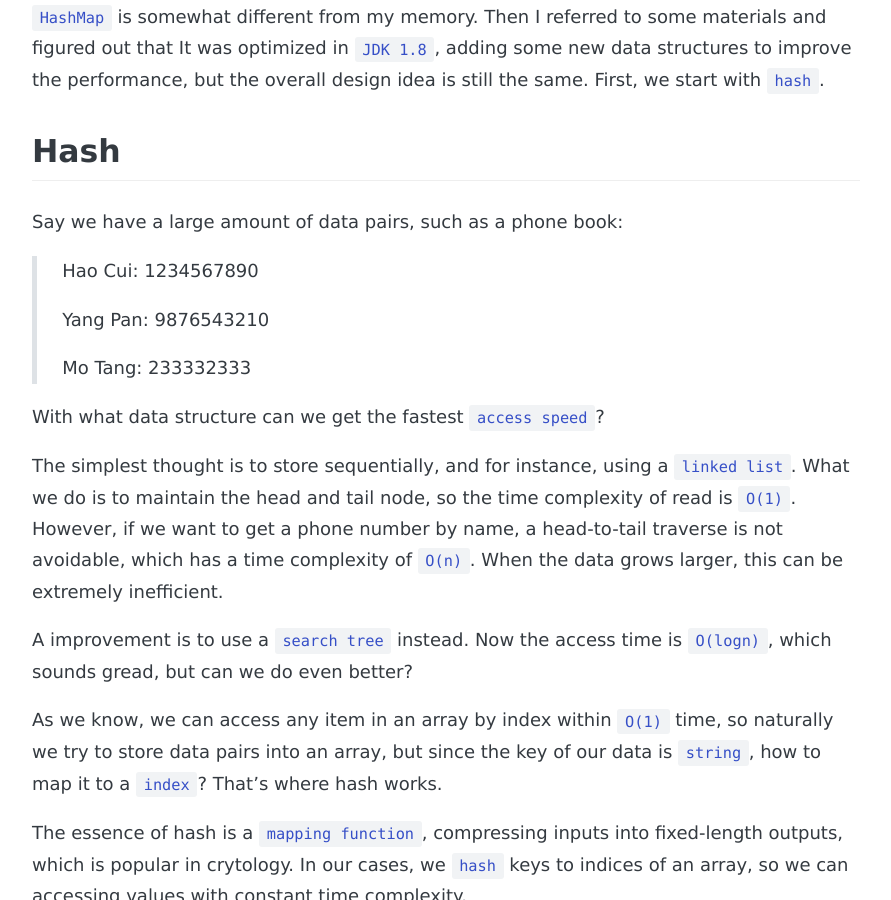
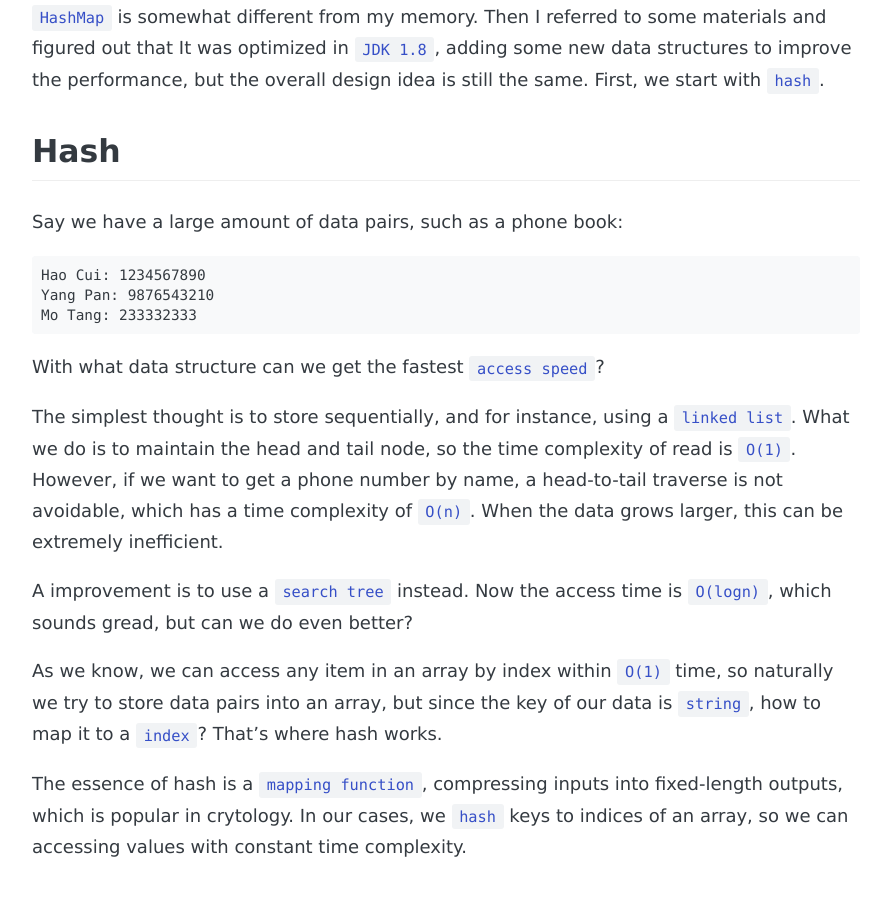
Before and after one commit to CuiH/Blog, a Jekyll site: the page built from _posts/2017-08-16-HashMap in Java 8.md, in a window 1280 px wide and 900 px high, scrolled down 387 px. Shown: the whole window, without its empty margins (194-1085 px from the left). Built offline with Jekyll 4.4.1, drawn with Linux system fonts in a browser that asks for light colours; some web fonts are replaced.

Commit message:
update source

````diff
--- a/_posts/2017-08-16-HashMap in Java 8.md
+++ b/_posts/2017-08-16-HashMap in Java 8.md
@@ -12,11 +12,11 @@ Today when I was viewing the Java source code, I found that the implementation o
 ## Hash
 Say we have a large amount of data pairs, such as a phone book:
 
-> Hao Cui: 1234567890
->
-> Yang Pan: 9876543210
->
-> Mo Tang: 233332333
+```
+Hao Cui: 1234567890
+Yang Pan: 9876543210
+Mo Tang: 233332333
+```
 
 With what data structure can we get the fastest `access speed`?
 
````
Also changed, not shown: _posts/2017-07-24-Reversing a Singly Linked List.md (+3 -2 lines).
